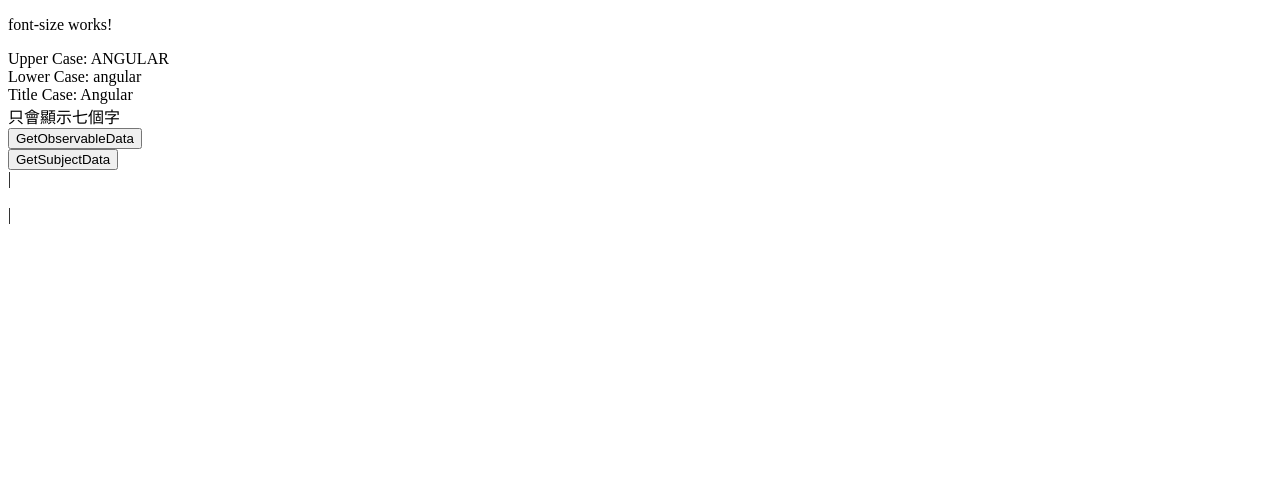
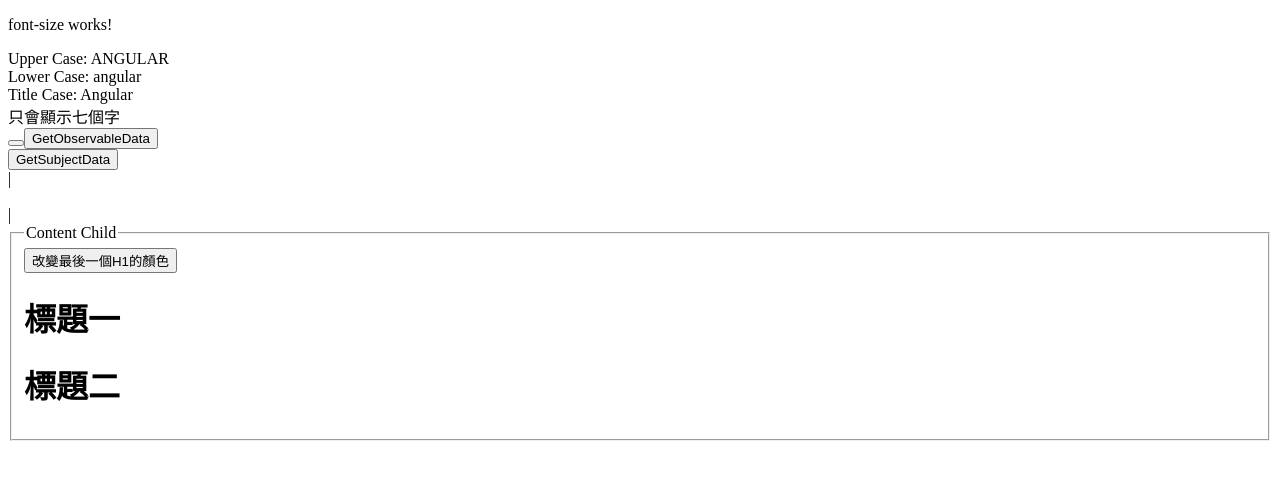
Before and after one commit to Joseph225Gang/AngularNewPracitse, an Angular app: page / in a window 1280 px wide. Shown: the top 480 px of the page. Built offline with nearby package versions, Linux system fonts and the light colour scheme.

Commit message:
ContentChild, ViewChild

```diff
--- a/src/app/app.component.html
+++ b/src/app/app.component.html
@@ -5,3 +5,8 @@
 <div>{{observableData1}} | {{observableData2}}</div>
 <br>
 <div>{{subjectData1}} | {{subjectData2}} </div>
+
+<app-content-child>
+    <h1>標題一</h1>
+    <h1 #lastHead>標題二</h1>
+</app-content-child>
--- a/src/app/app.component.ts
+++ b/src/app/app.component.ts
@@ -1,4 +1,5 @@
-import { Component } from '@angular/core';
+import { Component, OnInit, ViewChild, ContentChild, ElementRef  } from '@angular/core';
+import { FontSizeComponent} from './font-size/font-size.component';
 import { observable, Observable, Subject } from 'rxjs';
 
 @Component({
@@ -6,12 +7,19 @@
   templateUrl: './app.component.html',
   styleUrls: ['./app.component.css']
 })
-export class AppComponent {
+export class AppComponent implements OnInit{
+  @ViewChild(FontSizeComponent, {static: true}) fontControl: FontSizeComponent;
+  num: number = 0;
   title = 'angularNewTest';
   observableData1 = '';
   observableData2 = '';
   subjectData1 = '';
   subjectData2 = '';
+
+  ngOnInit(): void {
+    this.fontControl.onClick();
+    console.log(this.fontControl.num);
+  }
 
   getObservableData(){
     let myObservable = new Observable<any>(observable => {
--- a/src/app/app.module.ts
+++ b/src/app/app.module.ts
@@ -5,12 +5,14 @@
 import { AppComponent } from './app.component';
 import { FontSizeComponent } from './font-size/font-size.component';
 import { AppHelloWorldDirective } from './app-hello-world.directive';
+import { ContentChildComponent } from './content-child/content-child.component';
 
 @NgModule({
   declarations: [
     AppComponent,
     FontSizeComponent,
-    AppHelloWorldDirective
+    AppHelloWorldDirective,
+    ContentChildComponent
   ],
   imports: [
     BrowserModule,
--- /dev/null
+++ b/src/app/content-child/content-child.component.html
@@ -0,0 +1,5 @@
+<fieldset>
+    <legend>Content Child</legend>
+    <button (click)="onChangeColor()">改變最後一個H1的顏色</button>
+    <ng-content></ng-content>
+</fieldset>
--- /dev/null
+++ b/src/app/content-child/content-child.component.ts
@@ -0,0 +1,21 @@
+import { Component, OnInit, ContentChild, ElementRef  } from '@angular/core';
+
+@Component({
+  selector: 'app-content-child',
+  templateUrl: './content-child.component.html',
+  styleUrls: ['./content-child.component.css']
+})
+export class ContentChildComponent implements OnInit {
+
+  @ContentChild('lastHead', {static: false}) lastHead : ElementRef;
+  constructor() { }
+
+  ngOnInit() {
+  }
+
+  onChangeColor() {
+    console.dir(this.lastHead);
+    this.lastHead.nativeElement.style.color = "blue";
+  }
+
+}
--- a/src/app/font-size/font-size.component.html
+++ b/src/app/font-size/font-size.component.html
@@ -8,3 +8,4 @@
 <div>
     {{ '只會顯示七個字 (這裡全部顯示)' | slice: 0: 8}}
 </div>
+<button click="onClick()"></button>
--- a/src/app/font-size/font-size.component.ts
+++ b/src/app/font-size/font-size.component.ts
@@ -8,6 +8,8 @@
 })
 export class FontSizeComponent implements OnInit {
 
+  num: number = 5;
+
   constructor(@Attribute('color')private color:string) {
     alert(color);
   }
@@ -15,4 +17,9 @@
   ngOnInit() {
   }
 
+  onClick(){
+    alert('fontSize');
+    this.num = 10;
+  }
+
 }
```
Also changed, not shown: src/app/content-child/content-child.component.css (added), 1 other file (tests, documents, lock files or other folders).
